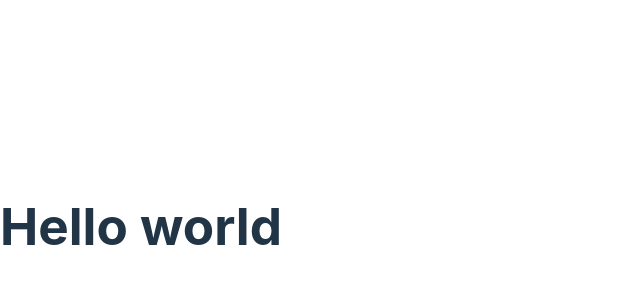
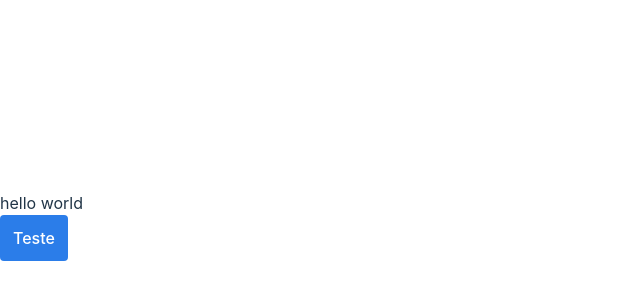
Before and after one commit to vclemente2/aluroni, a React (Vite) app: page / in a window 1280 px wide. Shown: the part 174-474 px from the top of the page, without its empty margins (0-640 px from the left). Built offline with nearby package versions, Linux system fonts and the light colour scheme.

Commit message:
Estruturação inicial e criação do primeiro componente.

```diff
--- a/package.json
+++ b/package.json
@@ -22,7 +22,9 @@
     "eslint": "^8.38.0",
     "eslint-plugin-react-hooks": "^4.6.0",
     "eslint-plugin-react-refresh": "^0.3.4",
+    "saas": "^1.0.0",
     "typescript": "^5.0.2",
+    "typescript-plugin-css-modules": "^5.0.1",
     "vite": "^4.3.9"
   }
 }
--- a/src/App.tsx
+++ b/src/App.tsx
@@ -1,8 +1,10 @@
+import { Cardapio } from "./pages/Cardapio";
+
 function App() {
   return (
-    <>
-      <h1>Hello world</h1>
-    </>
+    <main>
+      <Cardapio />
+    </main>
   );
 }
 
--- /dev/null
+++ b/src/components/Button/Button.module.scss
@@ -0,0 +1,6 @@
+.botao {
+    border-radius: 4px;
+    background: #2B7DE9;
+    color: white;
+    padding: 12px;
+  }
--- /dev/null
+++ b/src/components/Button/index.tsx
@@ -0,0 +1,15 @@
+import styles from "./Button.module.scss";
+
+interface ButtonProps {
+  type?: "submit" | "button" | "reset" | undefined;
+  onClick?: () => void;
+  children: string;
+}
+
+export function Button({ children, type = "button", onClick }: ButtonProps) {
+  return (
+    <button className={styles.botao} type={type} onClick={onClick}>
+      {children}
+    </button>
+  );
+}
--- /dev/null
+++ b/src/pages/Cardapio/Cardapio.module.scss
@@ -0,0 +1,3 @@
+.menu{
+
+}
--- /dev/null
+++ b/src/pages/Cardapio/index.tsx
@@ -0,0 +1,11 @@
+import { Button } from "../../components/Button";
+import styles from "./Cardapio.module.scss";
+
+export function Cardapio() {
+  return (
+    <>
+      <nav className={styles.menu}>hello world</nav>
+      <Button>Teste</Button>
+    </>
+  );
+}
```
Also changed, not shown: 1 other file (tests, documents, lock files or other folders).
